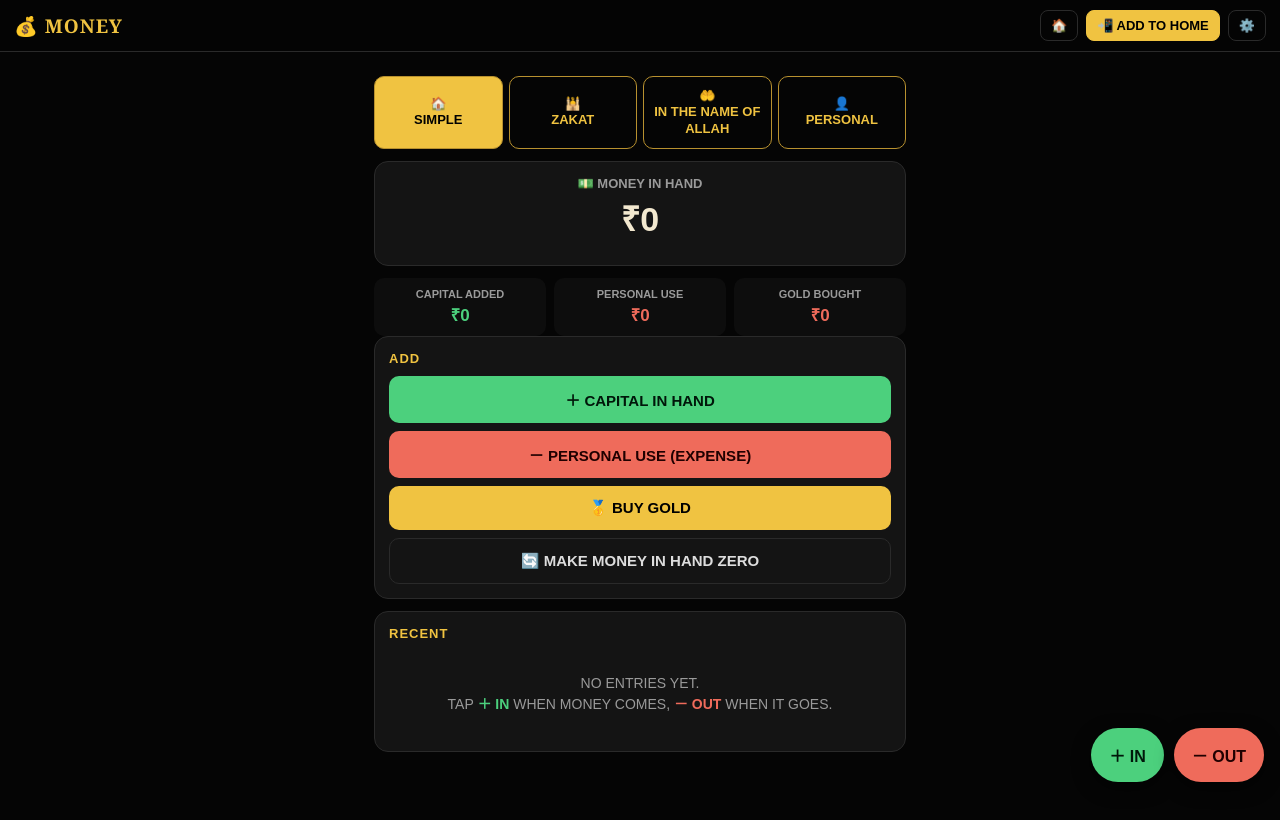
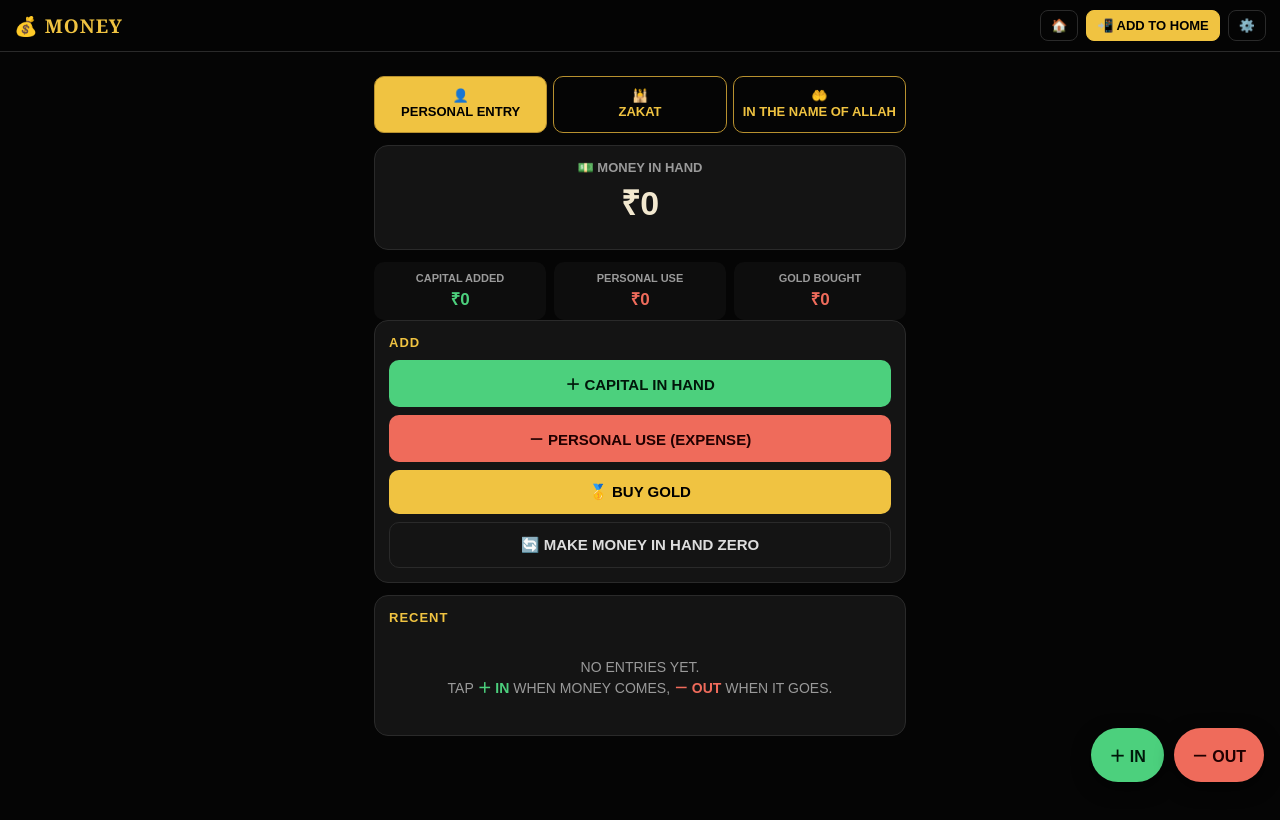
Before and after one commit to shamsiibrahim637-creator/Shop, a plain HTML site: page money.html in a window 1280 px wide. Drawn offline with Linux system fonts and the light colour scheme.

Commit message:
Money: remove Personal tab; Simple renamed 'Personal entry'
Co-Authored-By: Claude Haiku 5.5 <noreply@anthropic.com>
Claude-Session: https://claude.ai/code/session_01ATC9pcCWimH6Pur3z8FY7p

```diff
--- a/money.html
+++ b/money.html
@@ -83,10 +83,9 @@
 
 <div class="wrap">
   <div class="tabs">
-    <button class="tab" data-book="simple">🏠<br>Simple</button>
+    <button class="tab" data-book="simple">👤<br>Personal entry</button>
     <button class="tab" data-book="zakat">🕌<br>Zakat</button>
     <button class="tab" data-book="allah">🤲<br>In the Name of Allah</button>
-    <button class="tab" data-book="personal">👤<br>Personal</button>
   </div>
   <div id="view"></div>
 </div>
@@ -194,7 +193,7 @@
 <script>
 // ===================== Money (kept only on this phone) =====================
 const BOOKS = {
-  simple: { name: 'Simple', icon: '🏠', inLabel: 'In', outLabel: 'Out',
+  simple: { name: 'Personal entry', icon: '👤', inLabel: 'In', outLabel: 'Out',
     inCats: ['Capital in hand', 'Other'],
     outCats: ['Personal use', 'Buy gold', 'Balance reset', 'Other'] },
   zakat: { name: 'Zakat', icon: '🕌', inLabel: 'Set aside', outLabel: 'Paid',
@@ -668,7 +667,7 @@ document.addEventListener('visibilitychange', () => { if (document.visibilitySta
   if (!state.zakat.calc) state.zakat.calc = {};
   migrateUdhaar();
   book = localStorage.getItem('money-book') || 'simple';
-  if (!BOOKS[book] && book !== 'simple') book = 'simple';
+  if (!['simple', 'zakat', 'allah'].includes(book)) book = 'simple';
   render();
   if (state.entries.length >= 10 && (!state.lastBackup || Date.now() - state.lastBackup > 30 * 86400000)) setTimeout(() => toast('💾 Tip: take a backup from ⚙️'), 1500);
 })();
```
